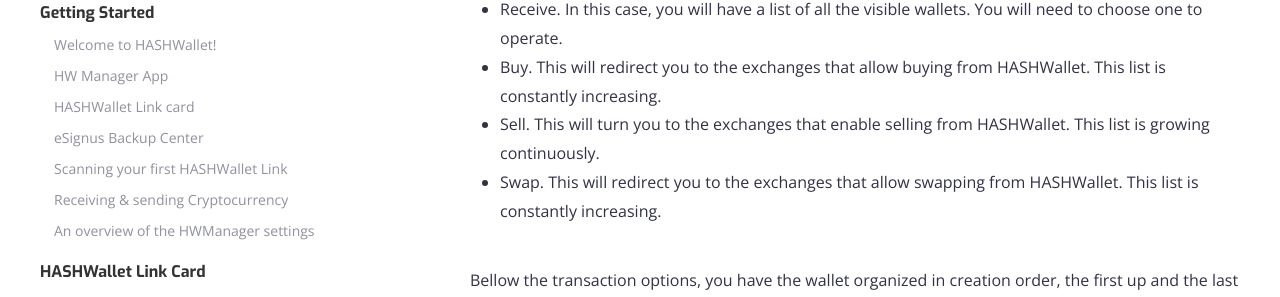
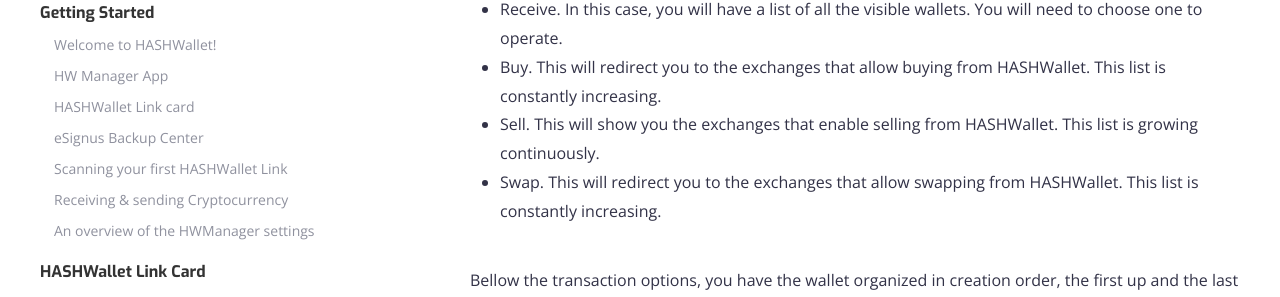
Before and after one commit to eSignus/support, a Jekyll site: the page built from _docs/portfolio_view.md, in a window 1280 px wide and 900 px high, scrolled down 551 px. Shown: the part 147-444 px from the top of the window. Built offline with Jekyll 4.4.1, drawn with Linux system fonts in a browser that asks for light colours.

Commit message:
Update portfolio_view.md

```diff
--- a/_docs/portfolio_view.md
+++ b/_docs/portfolio_view.md
@@ -18,7 +18,7 @@
 - Send. This will show you all the wallets with funds. You will need to select one to operate.
 - Receive. In this case, you will have a list of all the visible wallets. You will need to choose one to operate.
 - Buy. This will redirect you to the exchanges that allow buying from HASHWallet. This list is constantly increasing.
-- Sell. This will turn you to the exchanges that enable selling from HASHWallet. This list is growing continuously.
+- Sell. This will show you the exchanges that enable selling from HASHWallet. This list is growing continuously.
 - Swap. This will redirect you to the exchanges that allow swapping from HASHWallet. This list is constantly increasing.
 
 Bellow the transaction options, you have the wallet organized in creation order, the first up and the last down (picture). You can change this view by pressing the icon in the upper corner of the view (symbol). The portfolio view will switch to a coin view (picture). Inside each coin, we will see all the wallets.
```
